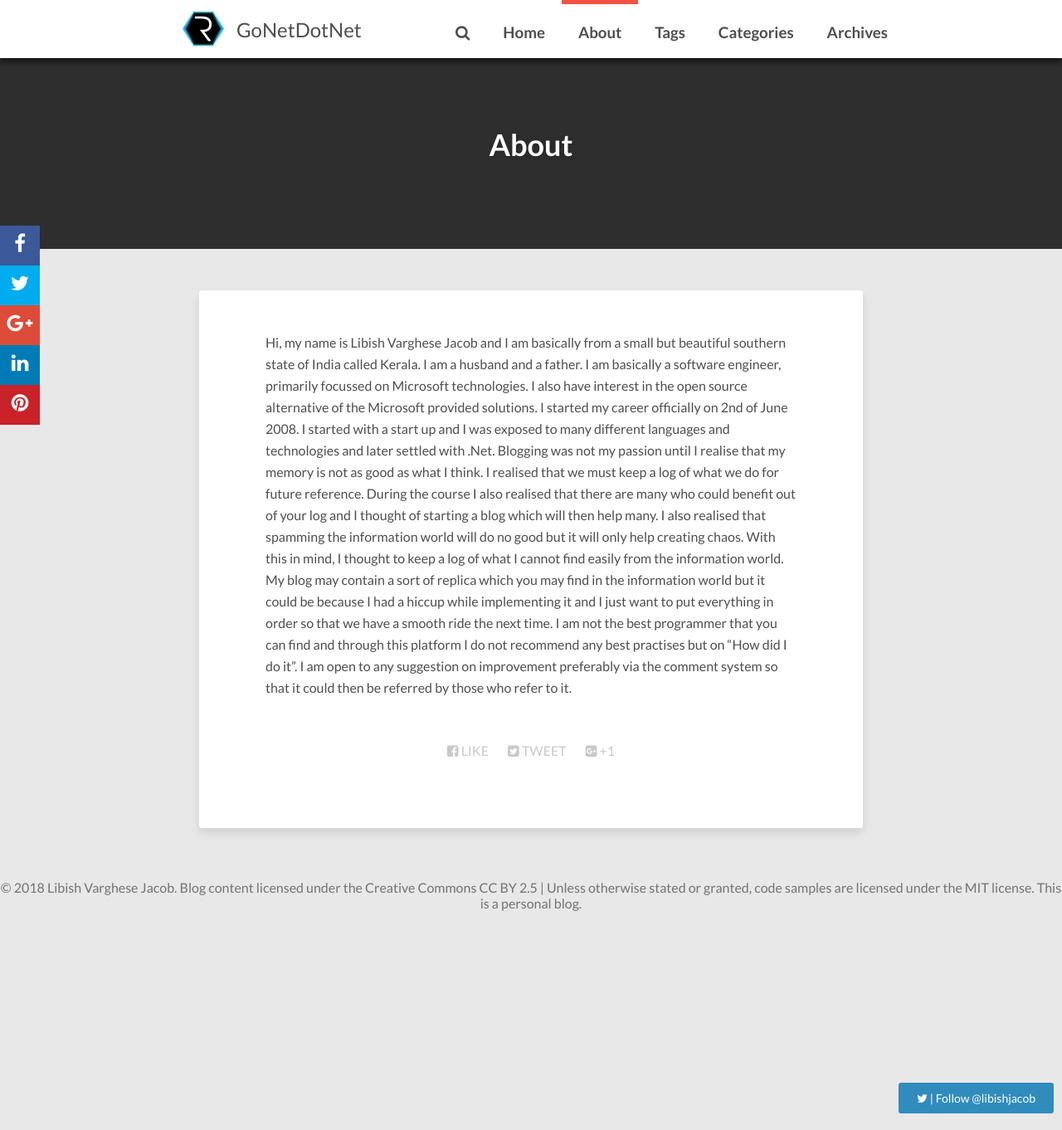
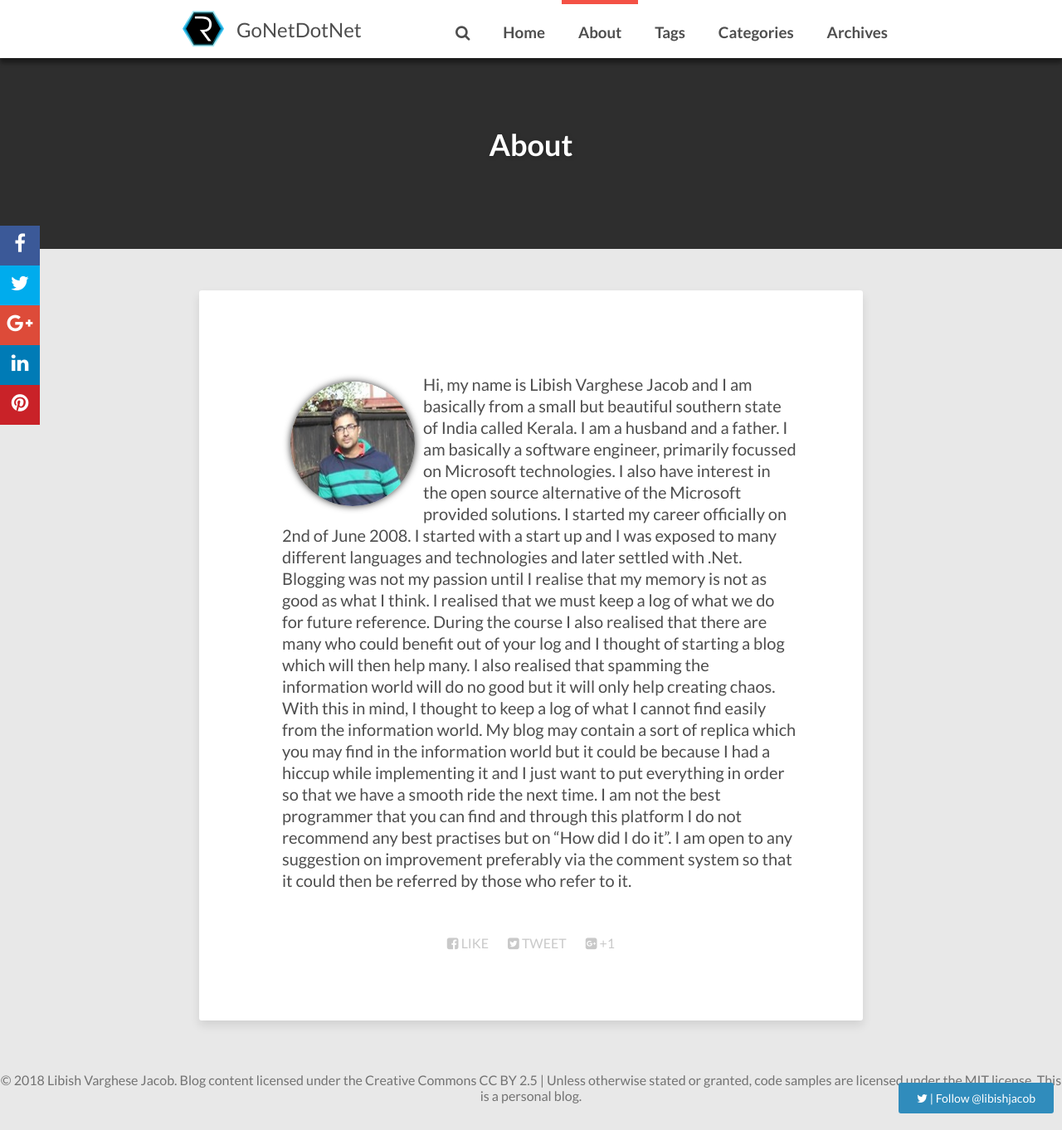
Before and after one commit to libish-jacob/Blog, a Jekyll site: the page built from about.html, in a window 1280 px wide and 1362 px high. Shown: the whole window at 83% size. Built offline with Jekyll 4.4.1, drawn with Linux system fonts in a browser that asks for light colours; nearby versions of some CDN libraries; comment, search, counter and statistics services are not loaded.

Commit message:
About me beautified
About me beautified

```diff
--- a/about.html
+++ b/about.html
@@ -5,6 +5,9 @@
 published: true
 ---
 
-Hi, my name is Libish Varghese Jacob and I am basically from a small but beautiful southern state of India called Kerala. I am a husband and a father. I am basically a software engineer, primarily focussed on Microsoft technologies. I also have interest in the open source alternative of the Microsoft provided solutions. I started my career officially on 2nd of June 2008. I started with a start up and I was exposed to many different languages and technologies and later settled with .Net.
-Blogging was not my passion until I realise that my memory is not as good as what I think. I realised that we must keep a log of what we do for future reference. During the course I also realised that there are many who could benefit out of your log and I thought of starting a blog which will then help many.  I also realised that spamming the information world will do no good but it will only help creating chaos. With this in mind, I thought to keep a log of what I cannot find easily from the information world. My blog may contain a sort of replica which you may find in the information world but it could be because I had a hiccup while implementing it and I just want to put everything in order so that we have a smooth ride the next time.
-I am not the best programmer that you can find and through this platform I do not recommend any best practises but on “How did I do it”. I am open to any suggestion on improvement preferably via the comment system so that it could then be referred by those who refer to it.
+<p align="left" class="author-bio">
+    <img align="left" class="author-img" src="{{site.url}}/{{site.owner.avatar}}" alt="{{site.owner.name}}" />
+    Hi, my name is Libish Varghese Jacob and I am basically from a small but beautiful southern state of India called Kerala. I am a husband and a father. I am basically a software engineer, primarily focussed on Microsoft technologies. I also have interest in the open source alternative of the Microsoft provided solutions. I started my career officially on 2nd of June 2008. I started with a start up and I was exposed to many different languages and technologies and later settled with .Net.
+    Blogging was not my passion until I realise that my memory is not as good as what I think. I realised that we must keep a log of what we do for future reference. During the course I also realised that there are many who could benefit out of your log and I thought of starting a blog which will then help many.  I also realised that spamming the information world will do no good but it will only help creating chaos. With this in mind, I thought to keep a log of what I cannot find easily from the information world. My blog may contain a sort of replica which you may find in the information world but it could be because I had a hiccup while implementing it and I just want to put everything in order so that we have a smooth ride the next time.
+    I am not the best programmer that you can find and through this platform I do not recommend any best practises but on “How did I do it”. I am open to any suggestion on improvement preferably via the comment system so that it could then be referred by those who refer to it.
+</p>
```
